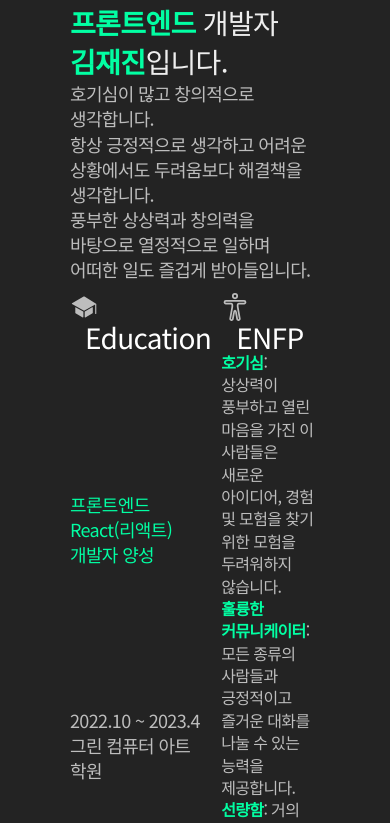
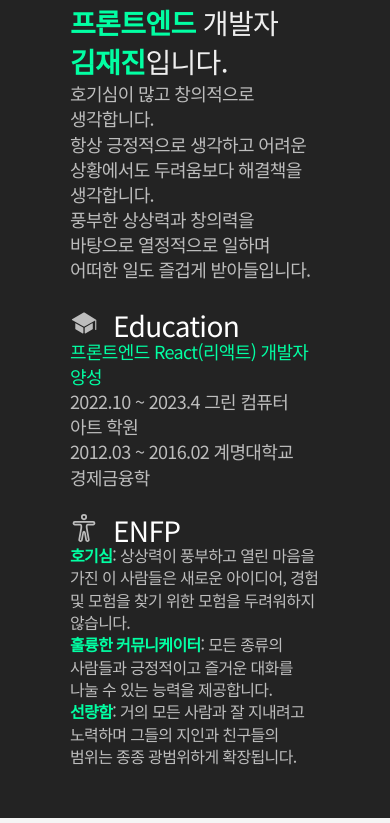
Before and after one commit to gaeguriBanchan/introduction, a React (Create React App) app: page / in a window 390 px wide. Shown: the part 1810-2633 px from the top of the page. Built offline with nearby package versions, Linux system fonts and the light colour scheme; a web font is replaced by a local one.

Commit message:
반응형업데이트

```diff
--- a/src/scss/_portfolio.scss
+++ b/src/scss/_portfolio.scss
@@ -49,6 +49,7 @@
                 font-size: 30px;
                 font-weight: $weight-semi-bold;
                 color: $color-white-green;
+                text-align: center;
               }
               .day {
                 font-size: 20px;
@@ -211,6 +212,3 @@
     padding-top: 25px;
   }
 }
-// 모바일
-@media screen and (max-width: $mp) {
-}
--- a/src/scss/_profile.scss
+++ b/src/scss/_profile.scss
@@ -1,6 +1,7 @@
 .profile {
   background-color: $color-light-dark;
   height: calc(100vh - 80px);
+  min-height: 750px;
   .inner {
     .profile-title {
       color: $color-white;
@@ -113,6 +114,7 @@
             // height: 200px;
             justify-content: space-around;
             padding-top: 10px;
+            margin-top: 1rem;
             .education {
               width: 100%;
               display: flex;
@@ -157,6 +159,19 @@
     }
   }
 }
+
+// 모바일
+@media screen and (max-width: 770px) {
+  .introBottom {
+    flex-direction: column;
+    gap: 1.5rem;
+    margin-top: 1rem;
+  }
+}
+
+@media screen and (max-height: 800px) {
+}
+
 // 데스크탑
 @media screen and (max-width: $desktop) {
 }
--- a/src/scss/_skills.scss
+++ b/src/scss/_skills.scss
@@ -1,5 +1,6 @@
 .skills {
   height: 100vh;
+  min-height: 750px;
   .inner {
     margin-bottom: 100px;
     .contents {
--- a/src/scss/style.css
+++ b/src/scss/style.css
@@ -455,6 +455,7 @@ h3 {
 .profile {
   background-color: #232323;
   height: calc(100vh - 80px);
+  min-height: 750px;
 }
 .profile .inner .profile-title {
   color: #ffffff;
@@ -553,6 +554,7 @@ h3 {
   display: flex;
   justify-content: space-around;
   padding-top: 10px;
+  margin-top: 1rem;
 }
 .profile .inner .contents .profile-box .profile-box-intro .introBottom .education {
   width: 100%;
@@ -593,6 +595,13 @@ h3 {
   color: #02ffa3;
 }
 
+@media screen and (max-width: 770px) {
+  .introBottom {
+    flex-direction: column;
+    gap: 1.5rem;
+    margin-top: 1rem;
+  }
+}
 @media screen and (max-width: 1215px) {
   .profile {
     height: 100% !important;
@@ -624,6 +633,7 @@ h3 {
 }
 .skills {
   height: 100vh;
+  min-height: 750px;
 }
 .skills .inner {
   margin-bottom: 100px;
@@ -719,6 +729,7 @@ h3 {
   font-size: 30px;
   font-weight: 600;
   color: #02ffa3;
+  text-align: center;
 }
 .portfolio .inner .contents .portfolio-box .portfolio-team .portfolio-right .right-main .day {
   font-size: 20px;
```
Also changed, not shown: 1 other file (tests, documents, lock files or other folders).
